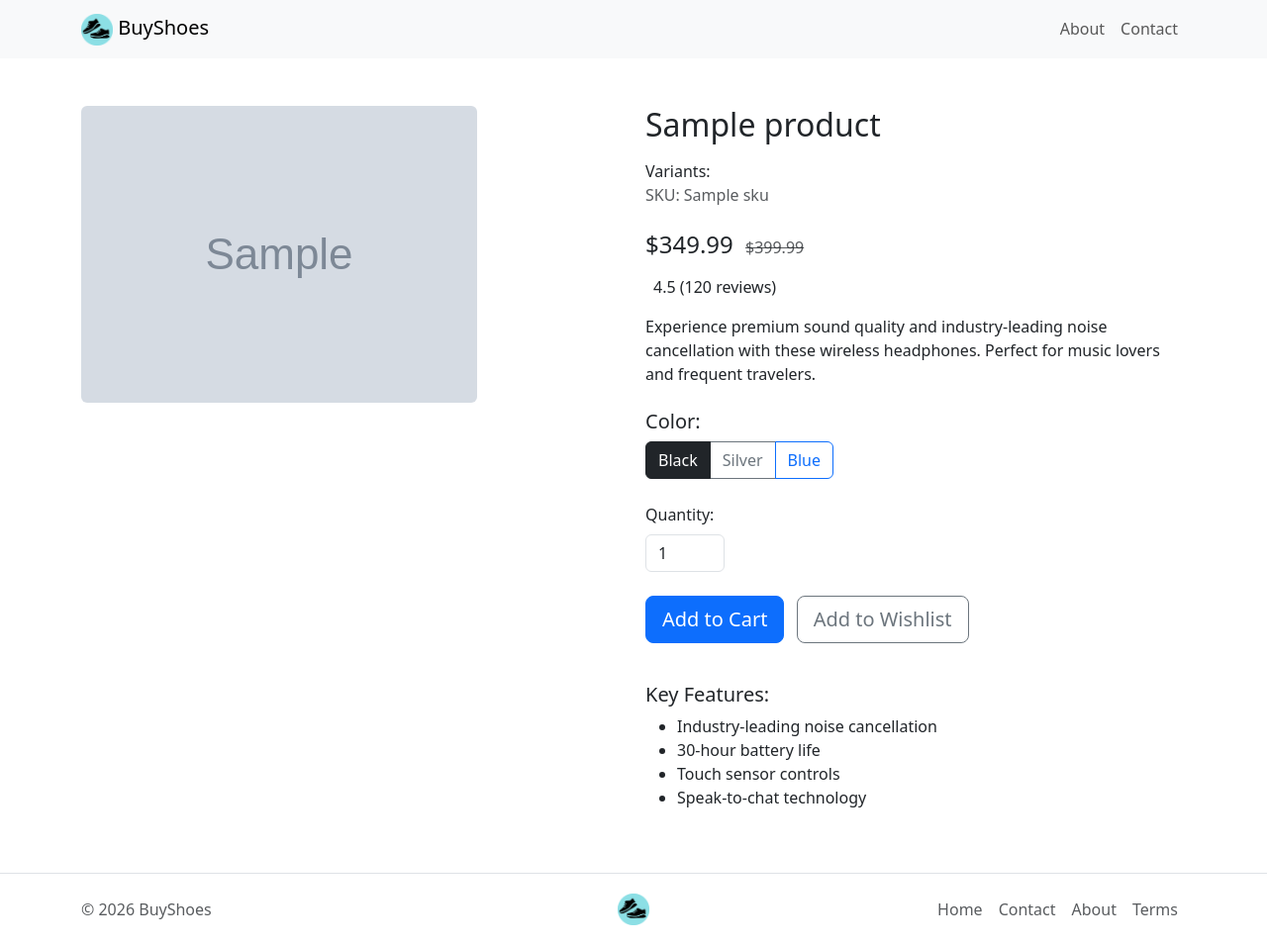
After one commit to shaninalex/python-module-architecture, a Python web app: template src/adapters/web/templates/views/product_detail.html in a window 1280 px wide. The commit adds this page. Shown: the whole page at 99% size. Run offline with Jinja, Linux system fonts and the light colour scheme; the template is opened without the code that fills it: most values are stand-ins (such as "Sample title", 1, 10 or a date in 2020); grey boxes marked "Sample" are stand-in pictures.

Commit message:
feat(module): catalog product detail command

```diff
--- a/src/adapters/web/server.py
+++ b/src/adapters/web/server.py
@@ -8,6 +8,7 @@ from starlette.types import ASGIApp
 
 from adapters.web.core.template import Templates
 from adapters.web.handlers.home import HomePage
+from adapters.web.handlers.product_detail import ProductPage
 from adapters.web.handlers.static_pages import StaticPages
 from bootstrap.database import db_engine
 from core.application import Application
@@ -33,6 +34,7 @@ class WebAdapter:
 
     def routes(self):
         home_page = HomePage(self.app, self.templates)
+        product_page = ProductPage(self.app, self.templates)
         static_pages = StaticPages(self.templates)
 
         return [
@@ -41,4 +43,5 @@ class WebAdapter:
             Route("/contact", static_pages.contact, name='contact'),
             Route("/about", static_pages.about, name='about'),
             Route("/terms", static_pages.terms_conditions, name='terms_conditions'),
+            Route("/product/{product_id:int}", product_page.get, name='product'),
         ]
--- a/src/adapters/web/templates/partials/product/card.html
+++ b/src/adapters/web/templates/partials/product/card.html
@@ -1,10 +1,10 @@
 {% macro ProductCard(product) %}
     <div class="card">
-        <a href="#">
+        <a href="{{ url_for('product', product_id=product.id) }}">
             <img alt="{{ product.title }}" class="card-img-top" src="{{ url_for('static', path=product.image ) }}">
         </a>
         <div class="card-body">
-            <a class="card-title fw-bold" href="#">{{ product.title }}</a>
+            <a class="card-title fw-bold" href="{{ url_for('product', product_id=product.id) }}">{{ product.title }}</a>
             <p class="mb-0">{{ product.short_description }}</p>
         </div>
     </div>
--- a/src/adapters/web/templates/views/home.html
+++ b/src/adapters/web/templates/views/home.html
@@ -5,12 +5,6 @@
 {% block content %}
 
 <div class="container pt-4">
-    <div class="row">
-        <div class="col">
-            <h1>Home page</h1>
-        </div>
-    </div>
-
     <div class="row">
         {% for product in products %}
         <div class="col-md-3 mb-4">
--- /dev/null
+++ b/src/adapters/web/templates/views/product_detail.html
@@ -0,0 +1,69 @@
+{% extends "base.html" %}
+
+{% block content %}
+<div class="container mt-5">
+    <div class="row">
+        <!-- Product Images -->
+        <div class="col-md-6 mb-4">
+            <img alt="Product" class="img-fluid rounded mb-3 product-image" id="mainImage"
+                 src="{{ url_for('static', path=product.image) }}">
+        </div>
+
+        <!-- Product Details -->
+        <div class="col-md-6">
+            <h2 class="mb-3">{{ product.title }}</h2>
+
+            <div>Variants:</div>
+            {% for variant in product.variants %}
+            <p class="text-muted mb-4">SKU: {{variant.sku}}</p>
+            {% endfor %}
+
+            <div class="mb-3">
+                <span class="h4 me-2">$349.99</span>
+                <span class="text-muted"><s>$399.99</s></span>
+            </div>
+            <div class="mb-3">
+                <i class="bi bi-star-fill text-warning"></i>
+                <i class="bi bi-star-fill text-warning"></i>
+                <i class="bi bi-star-fill text-warning"></i>
+                <i class="bi bi-star-fill text-warning"></i>
+                <i class="bi bi-star-half text-warning"></i>
+                <span class="ms-2">4.5 (120 reviews)</span>
+            </div>
+            <p class="mb-4">Experience premium sound quality and industry-leading noise cancellation with these wireless
+                headphones. Perfect for music lovers and frequent travelers.</p>
+            <div class="mb-4">
+                <h5>Color:</h5>
+                <div aria-label="Color selection" class="btn-group" role="group">
+                    <input autocomplete="off" checked class="btn-check" id="black" name="color" type="radio">
+                    <label class="btn btn-outline-dark" for="black">Black</label>
+                    <input autocomplete="off" class="btn-check" id="silver" name="color" type="radio">
+                    <label class="btn btn-outline-secondary" for="silver">Silver</label>
+                    <input autocomplete="off" class="btn-check" id="blue" name="color" type="radio">
+                    <label class="btn btn-outline-primary" for="blue">Blue</label>
+                </div>
+            </div>
+            <div class="mb-4">
+                <label class="form-label" for="quantity">Quantity:</label>
+                <input class="form-control" id="quantity" min="1" style="width: 80px;" type="number" value="1">
+            </div>
+            <button class="btn btn-primary btn-lg mb-3 me-2">
+                <i class="bi bi-cart-plus"></i> Add to Cart
+            </button>
+            <button class="btn btn-outline-secondary btn-lg mb-3">
+                <i class="bi bi-heart"></i> Add to Wishlist
+            </button>
+            <div class="mt-4">
+                <h5>Key Features:</h5>
+                <ul>
+                    <li>Industry-leading noise cancellation</li>
+                    <li>30-hour battery life</li>
+                    <li>Touch sensor controls</li>
+                    <li>Speak-to-chat technology</li>
+                </ul>
+            </div>
+        </div>
+    </div>
+</div>
+
+{% endblock %}
--- a/src/modules/catalog/application/query.py
+++ b/src/modules/catalog/application/query.py
@@ -6,3 +6,8 @@ class ListProductsCommand:
     query: str | None = None
     offset: int = 1
     limit: int = 20
+
+
+@dataclass(frozen=True)
+class ProductDetailCommand:
+    product_id: int
--- a/src/modules/catalog/domain/ports.py
+++ b/src/modules/catalog/domain/ports.py
@@ -7,3 +7,6 @@ class Catalog(Protocol):
 
     async def list_products(self, *, query: str | None, offset: int, limit: int) -> List[ProductModel]:
         ...
+
+    async def product_detail(self, *, product_id: int) -> ProductModel:
+        ...
```
Also changed, not shown: src/adapters/web/handlers/home.py (+15 -1 lines), src/adapters/web/handlers/product_detail.py (added, +22 -0 lines), src/modules/catalog/application/handlers.py (+13 -1 lines), src/modules/catalog/infrastructure/db.py (+20 -1 lines), src/modules/catalog/module.py (+4 -9 lines).
